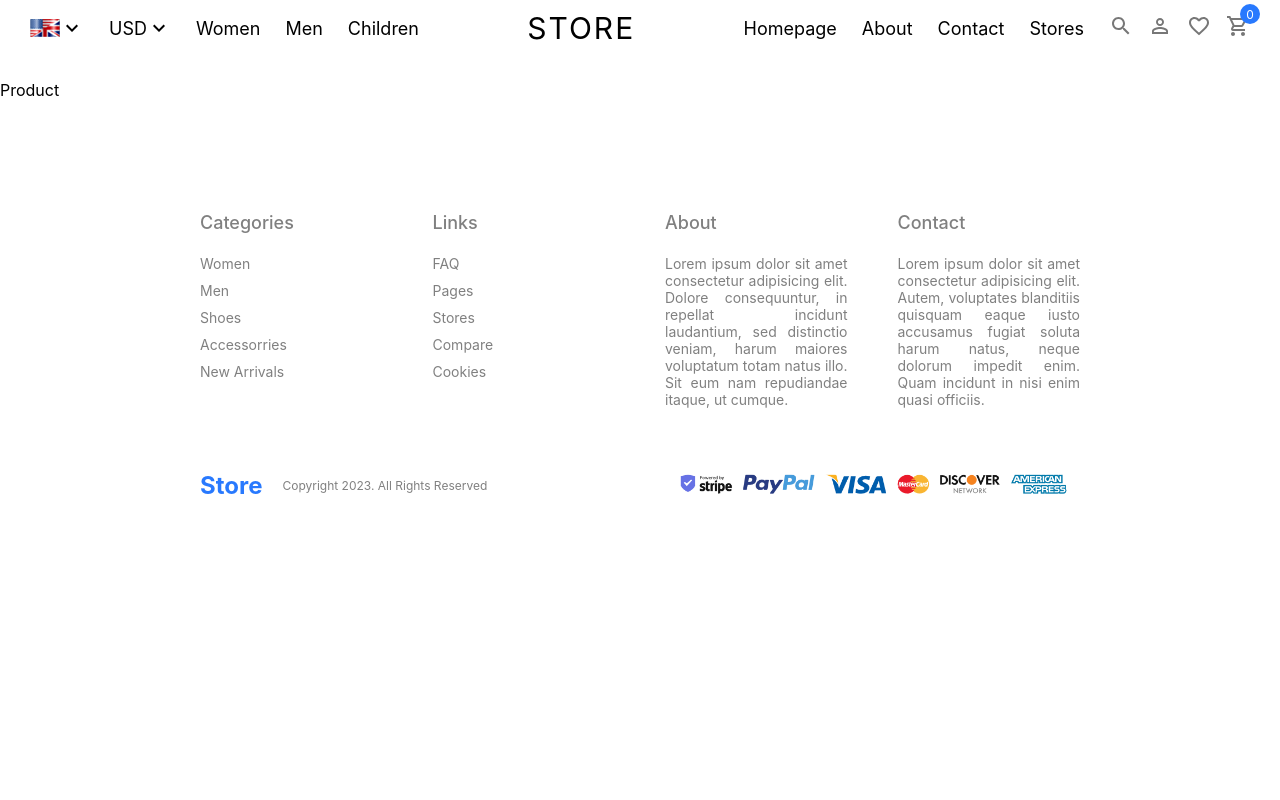
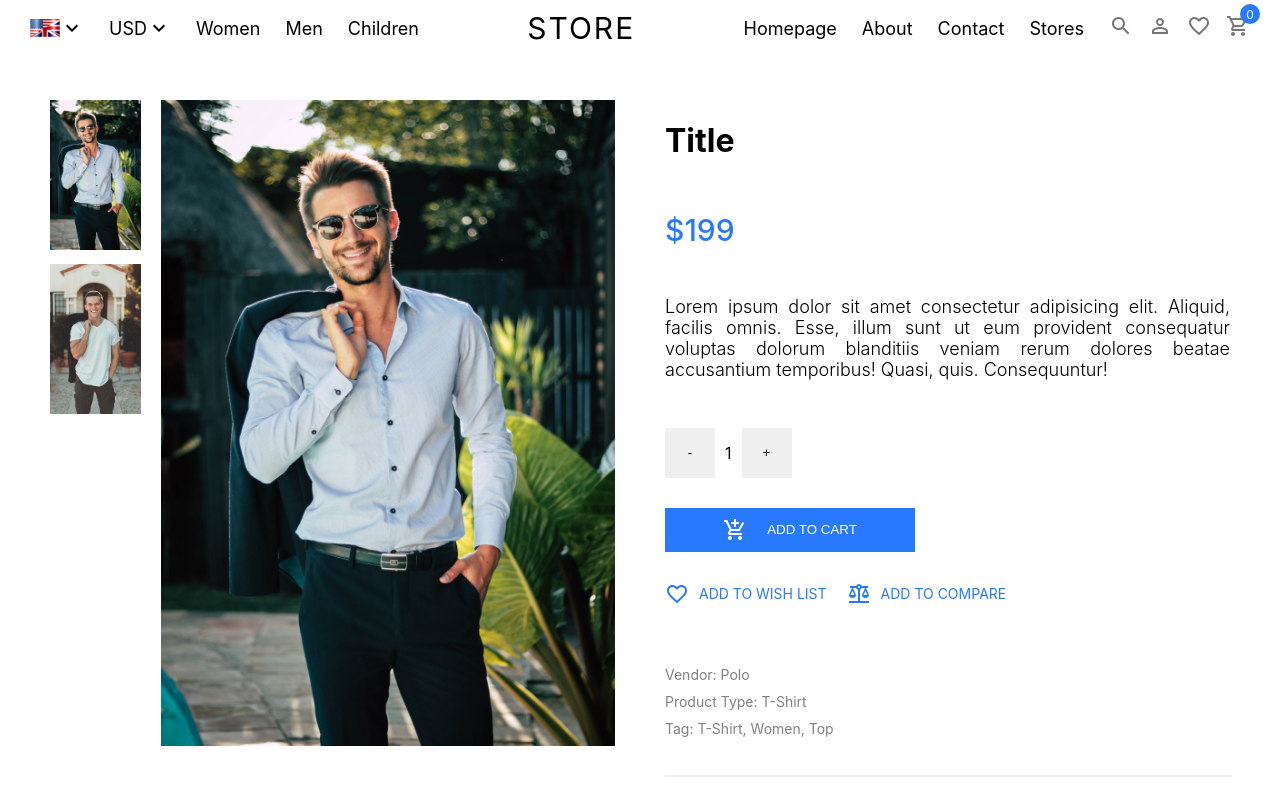
Before and after one commit to dimarising/CardsAndFilter, a React (Create React App) app: page /product/1 in a window 1280 px wide. Shown: the top 800 px of the page. Built offline with nearby package versions, Linux system fonts and the light colour scheme.

Commit message:
added single product

```diff
--- a/src/pages/Product/Product.jsx
+++ b/src/pages/Product/Product.jsx
@@ -1,9 +1,76 @@
-import React from 'react'
+import React, { useState } from 'react'
 import './Product.scss'
 
+import AddShoppingCartIcon from '@mui/icons-material/AddShoppingCart';
+import FavoriteBorderIcon from '@mui/icons-material/FavoriteBorder';
+import BalanceIcon from '@mui/icons-material/Balance';
+
 export const Product = () => {
+
+  const [selectedImg, setSelectedImg] = useState(0);
+  const [quantity, setQuantity] = useState(1);
+
+  const images = [
+    '/img/product/1.jpg',
+    '/img/product/2.jpg'
+  ]
+
   return (
-    <div className='product'>Product</div>
+    <div className='product'>
+      <div className="left">
+          <div className="images">
+            <img src={images[0]} alt='1' onClick={e=> setSelectedImg(0)}/>
+            <img src={images[1]} alt='2' onClick={e=> setSelectedImg(1)}/>
+          </div>
+
+          <div className="mainImg">
+            <img src={images[selectedImg]} alt='selectedimg'/>
+          </div>
+      </div>
+      <div className="right">
+        <h1>Title</h1>
+        <span className='price'>$199</span>
+        <p>Lorem ipsum dolor sit amet consectetur adipisicing elit.
+          Aliquid, facilis omnis. Esse, illum sunt ut eum provident
+          consequatur voluptas dolorum blanditiis veniam rerum dolores
+          beatae accusantium temporibus! Quasi, quis. Consequuntur!
+        </p>
+        <div className="quantity">
+          <button onClick={() => setQuantity((prev)=> prev === 1 ? 1 : prev - 1  )}>-</button>
+          {quantity}
+          <button onClick={() => setQuantity((prev)=> prev+1)}>+</button>
+        </div>
+        <button className='add'> <AddShoppingCartIcon/> ADD TO CART</button>
+        <div className="links">
+          <div className="item">
+            <FavoriteBorderIcon/>
+            ADD TO WISH LIST
+          </div>
+          <div className="item">
+            <BalanceIcon/>
+            ADD TO COMPARE
+          </div>
+        </div>
+
+        <div className="info">
+          <span>Vendor: Polo</span>
+          <span>Product Type: T-Shirt</span>
+          <span>Tag: T-Shirt, Women, Top</span>
+        </div>
+
+        <hr />
+
+        <div className="info">
+          <span>DESCRIPTION</span>
+          <hr />
+          <span>ADDITIONAL INFORMATION</span>
+          <hr />
+           <span>FAQ</span>
+        </div>
+
+      </div>
+
+    </div>
   )
 }
 
--- a/src/pages/Product/Product.scss
+++ b/src/pages/Product/Product.scss
@@ -1,3 +1,116 @@
 .product{
+    padding: 20px 50px;
+    display: flex;
+    gap: 50px;
 
+    .left{
+        flex: 1;
+        display: flex;
+        gap: 20px;
+
+        .images{
+            flex: 1;
+
+            img{
+                width: 100%;
+                height: 150px;
+                object-fit: cover;
+                cursor: pointer;
+                margin-bottom: 10px;
+            }
+
+        }
+        .mainImg{
+            flex: 5;
+
+            img{
+                width: 100%;
+                max-height: 800px;
+                object-fit: cover;
+            }
+
+        }
+
+    }
+    .right{
+        flex: 1;
+        display: flex;
+        flex-direction: column;
+        gap: 30px;
+
+        .price{
+            font-size: 30px;
+            color: #2879fe;
+            font-weight: 500;
+        }
+
+        p{
+            font-size: 18px;
+            font-weight: 300;
+            text-align: justify;
+        }
+
+        .quantity{
+            display: flex;
+            align-items: center;
+            gap: 10px;
+
+            button{
+                width: 50px;
+                height: 50px;
+                display: flex;
+                align-items: center;
+                justify-content: center;
+                cursor: pointer;
+                border: none;
+            }
+        }
+
+        .add{
+            width: 250px;
+            padding: 10px;
+            background-color: #2879fe;
+            color: white;
+            display: flex;
+            align-items: center;
+            justify-content: center;
+            gap: 20px;
+            border: none;
+            cursor: pointer;
+            font-weight: 500;
+        }
+        .links{
+            display: flex;
+            gap: 20px;
+
+            .item{
+                display: flex;
+                align-items: center;
+                gap: 10px;
+                color: #2879fe;
+                font-size: 14px;
+                cursor: pointer;
+            }
+        }
+
+        .info{
+            display: flex;
+            flex-direction: column;
+            gap: 10px;
+            color: gray;
+            font-size: 14px;
+            margin-top: 30px;
+
+            hr{
+
+                border: 1px solid rgb(238, 237, 237)
+            }
+        }
+        hr{
+
+            width: 100%;
+            border: 1px solid rgb(238, 237, 237)
+        }
+
+    }
 }
```
Also changed, not shown: public/img/product/1.jpg (added), public/img/product/2.jpg (added).
